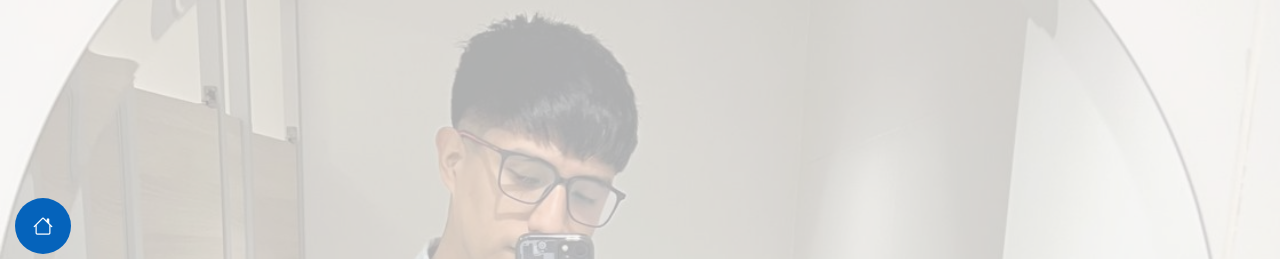
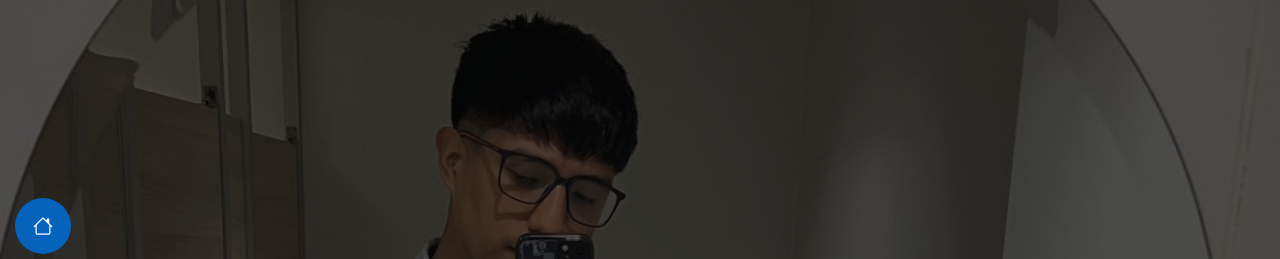
Before and after one commit to sandrobegazo/sandrobegazo.github.io, a plain HTML site: page index.html in a window 1280 px wide. Shown: the top 259 px of the page. Drawn offline with Linux system fonts and the light colour scheme.

Commit message:
cambie de tema

```diff
--- a/index.html
+++ b/index.html
@@ -98,7 +98,7 @@
 
     <main class="main">
       <!-- Hero Section -->
-      <section id="hero" class="hero section light-background">
+      <section id="hero" class="hero section dark-background">
         <img src="assets/img/yo.jpg" alt="" />
 
         <div class="container" data-aos="zoom-out">
```
